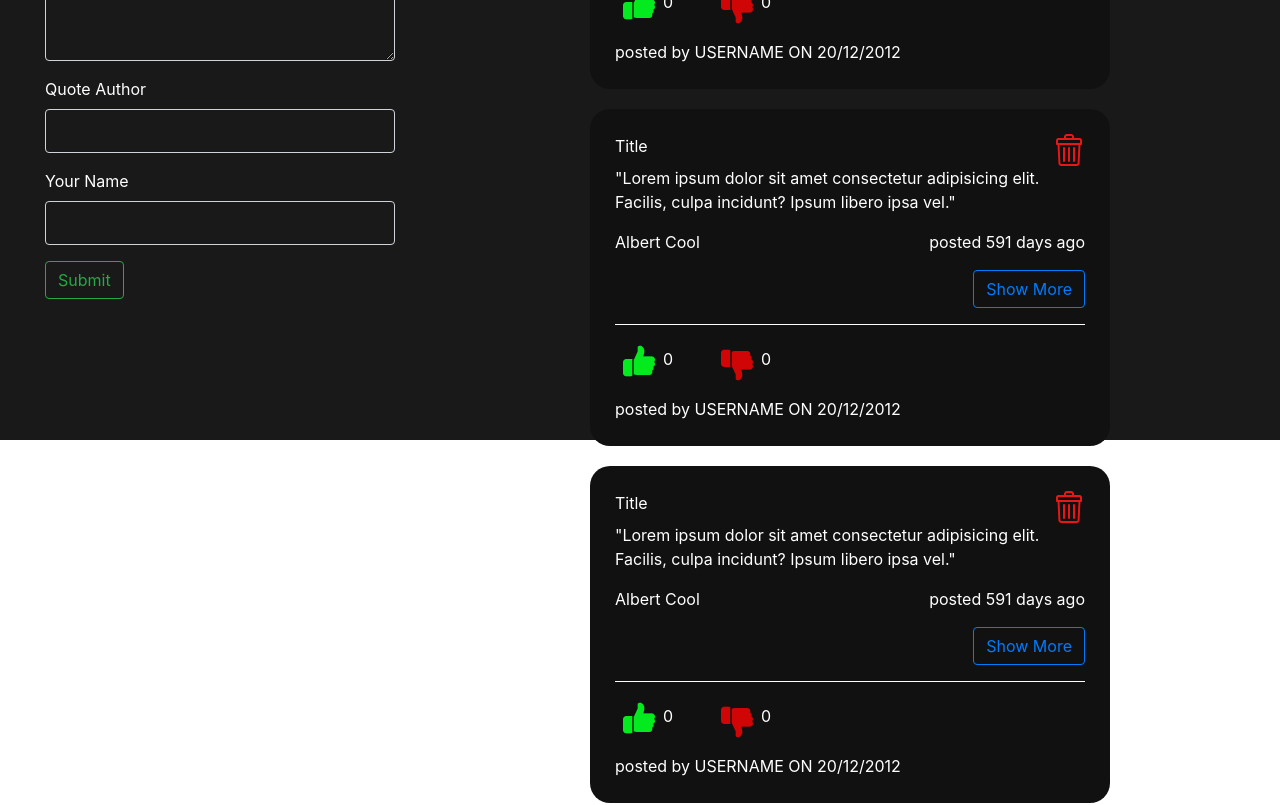
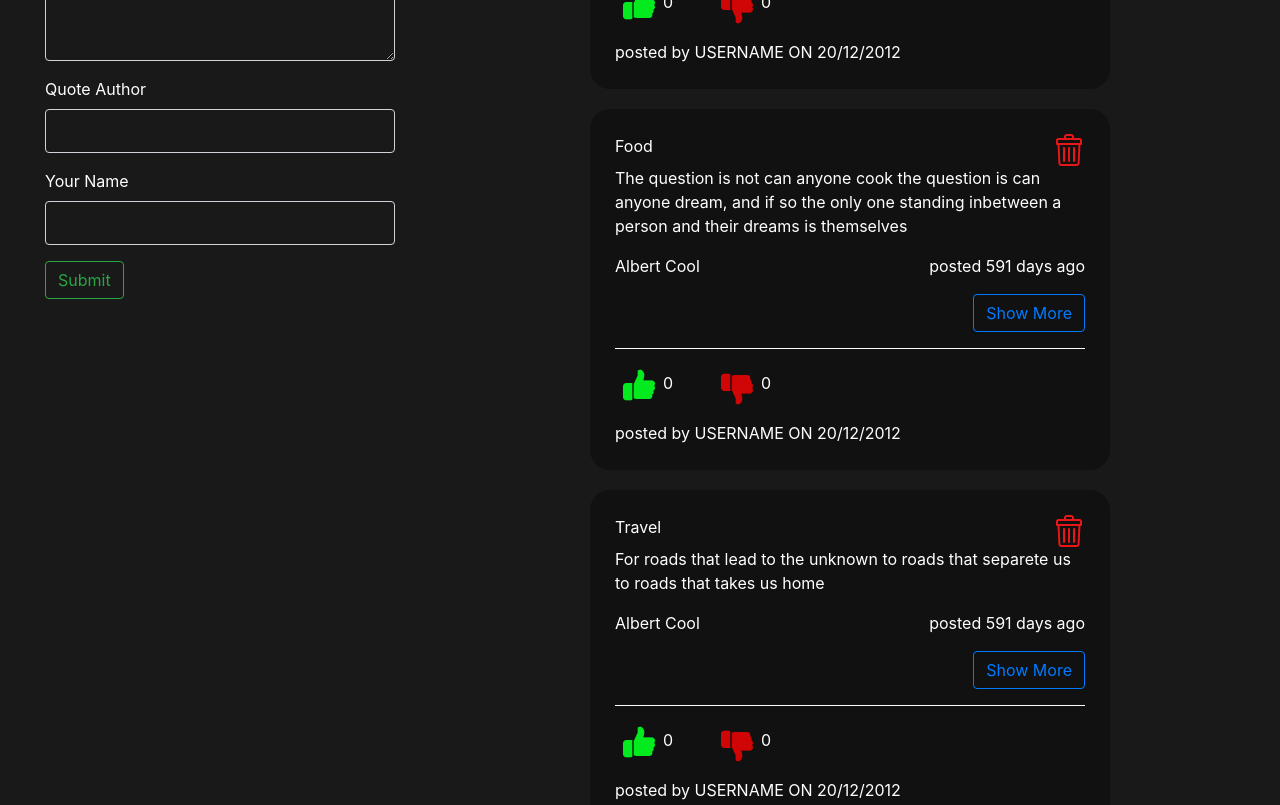
Before and after one commit to kilonzif/A-quote, an Angular app: page / in a window 1280 px wide. Shown: the part 360-1165 px from the top of the page. Built offline with nearby package versions, Linux system fonts and the light colour scheme.

Commit message:
pass data from parrent component(quote-app) to its children

```diff
--- a/src/app/quote-item-details/quote-item-details.component.ts
+++ b/src/app/quote-item-details/quote-item-details.component.ts
@@ -1,15 +1,14 @@
-import { Component, OnInit } from '@angular/core';
+import { Component, Input, OnInit } from '@angular/core';
+import { Quotes } from '../quotes';
 
 @Component({
   selector: 'app-quote-item-details',
   templateUrl: './quote-item-details.component.html',
-  styleUrls: ['./quote-item-details.component.css']
+  styleUrls: ['./quote-item-details.component.css'],
 })
 export class QuoteItemDetailsComponent implements OnInit {
+  @Input() quote: Quotes;
+  constructor() {}
 
-  constructor() { }
-
-  ngOnInit(): void {
-  }
-
+  ngOnInit(): void {}
 }
--- a/src/app/quote-item/quote-item.component.html
+++ b/src/app/quote-item/quote-item.component.html
@@ -1,28 +1,26 @@
 <div class="quote-container">
   <div class="quote-wrapper">
     <div class="title">
-      <div class="quote-title">Title</div>
+      <div class="quote-title">{{ quote.quoteTitle }}</div>
       <div class="icon">
         <img src="../../assets/img/trash.png" alt="" />
       </div>
     </div>
-    <div class="qoute ">
+    <div class="qoute">
       <p>
-      "Lorem ipsum dolor sit amet consectetur adipisicing elit. Facilis, culpa
-        incidunt? Ipsum libero ipsa vel."
+        {{ quote.quote }}
       </p>
     </div>
-    <div class="quote-author ">
+    <div class="quote-author">
       <div class="author">Albert Cool</div>
       <div class="posted-date">posted 591 days ago</div>
     </div>
     <div class="details-button">
-  <button class="btn btn-outline-primary mt-3 ml-auto">Show More</button>
-    <button class="btn btn-outline-primary" hidden>Less</button>
+      <button class="btn btn-outline-primary mt-3 ml-auto">Show More</button>
+      <button class="btn btn-outline-primary" hidden>Less</button>
     </div>
-
   </div>
   <div class="quote-details mt-3">
-    <app-quote-item-details></app-quote-item-details>
+    <app-quote-item-details [quote]="quote"></app-quote-item-details>
   </div>
 </div>
--- a/src/app/quote-item/quote-item.component.ts
+++ b/src/app/quote-item/quote-item.component.ts
@@ -1,15 +1,23 @@
-import { Component, OnInit } from '@angular/core';
+import { Component, OnInit, Input, Output, EventEmitter } from '@angular/core';
+import { Quotes } from '../quotes';
 
 @Component({
   selector: 'app-quote-item',
   templateUrl: './quote-item.component.html',
-  styleUrls: ['./quote-item.component.css']
+  styleUrls: ['./quote-item.component.css'],
 })
 export class QuoteItemComponent implements OnInit {
+  @Input() quote: Quotes;
+  @Output() delete = new EventEmitter();
+  constructor() {}
 
-  constructor() { }
+  ngOnInit(): void {}
 
-  ngOnInit(): void {
-  }
+  setComplete = (index: any) => {
+    // this.quote[index].showDetails = !this.quote[index].showDetails;
+  };
 
+  deleteQuote = (id: any) => {
+    this.delete.emit(id);
+  };
 }
--- a/src/app/quotes-app/quotes-app.component.ts
+++ b/src/app/quotes-app/quotes-app.component.ts
@@ -24,7 +24,8 @@ export class QuotesAppComponent implements OnInit {
       'Hughes',
       new Date(2020, 7, 1),
       0,
-      0
+      0,
+      false
     ),
     new Quotes(
       1,
@@ -34,7 +35,8 @@ export class QuotesAppComponent implements OnInit {
       'Hughes',
       new Date(2002, 2, 14),
       0,
-      0
+      0,
+      false
     ),
     new Quotes(
       1,
@@ -44,16 +46,16 @@ export class QuotesAppComponent implements OnInit {
       'Hughes',
       new Date(2013, 7, 11),
       0,
-      0
+      0,
+      false
     ),
   ];
   constructor() {}
 
-  ngOnInit(): void { }
+  ngOnInit(): void {}
 
-
-//?Add new quote
-  addNewQuote = (quote) => {
+  //?Add new quote
+  addNewQuote = (quote: any) => {
     let quoteLength = this.quotes.length;
     quote.id = quoteLength + 1;
     quote.datePosted = new Date();
--- a/src/app/quotes-list/quotes-list.component.html
+++ b/src/app/quotes-list/quotes-list.component.html
@@ -1,7 +1,7 @@
 <div class="quote-wrapper">
-
-  <app-quote-item></app-quote-item>
-  <app-quote-item></app-quote-item>
-  <app-quote-item></app-quote-item>
-  <app-quote-item></app-quote-item>
+  <app-quote-item
+    *ngFor="let quote of quotes; let id = index"
+    [quote]="quote"
+    (delete)="deleteQuote(id)"
+  ></app-quote-item>
 </div>
--- a/src/app/quotes-list/quotes-list.component.ts
+++ b/src/app/quotes-list/quotes-list.component.ts
@@ -11,4 +11,8 @@ export class QuotesListComponent implements OnInit {
   constructor() {}
 
   ngOnInit(): void {}
+
+  deleteQuote = (id: any) => {
+    this.quotes.splice(id, 1);
+  };
 }
--- a/src/app/quotes.ts
+++ b/src/app/quotes.ts
@@ -1,5 +1,4 @@
 export class Quotes {
-  public showDetails: boolean;
   constructor(
     public id: number,
     public quoteTitle: string,
@@ -8,8 +7,7 @@ export class Quotes {
     public userName: string,
     public datePosted: Date,
     public likes: number,
-    public dislikes: number
-  ) {
-    this.showDetails = false;
-  }
+    public dislikes: number,
+    public showDetails: boolean
+  ) {}
 }
--- a/src/styles.css
+++ b/src/styles.css
@@ -13,7 +13,7 @@ font-family: 'Roboto', sans-serif; */
 }
 
 body {
-  height: 100vh;
+  height: 100%;
 }
 
 .icon img {
```
